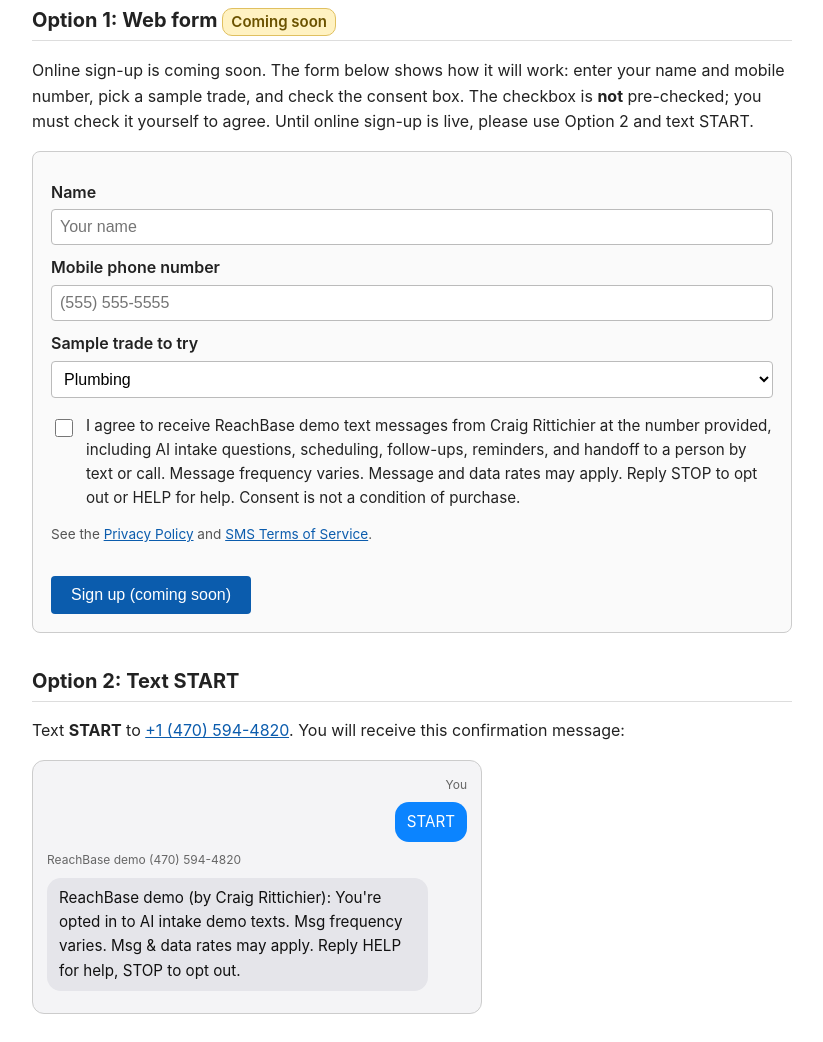
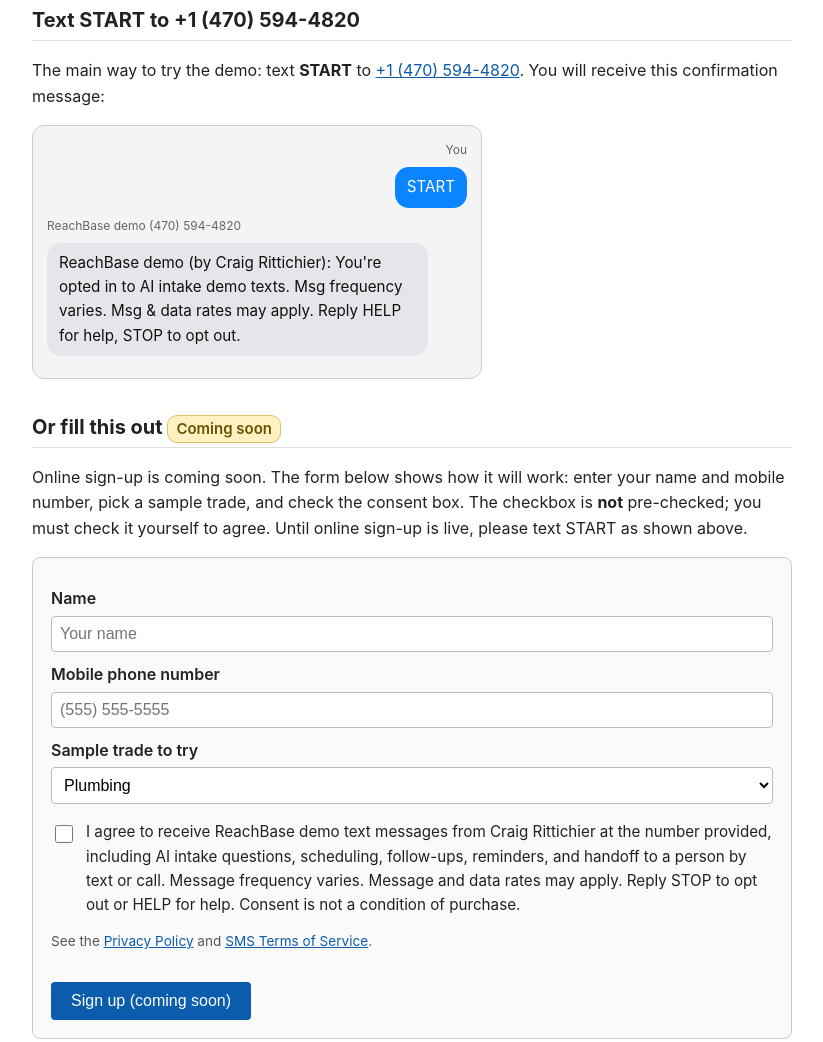
Before and after one commit to craigsrittichier/reachbase-legal, a plain HTML site: page opt-in.html in a window 1280 px wide. Shown: the part 538-1580 px from the top of the page, without its empty margins (228-1051 px from the left). Drawn offline with Linux system fonts and the light colour scheme.

Commit message:
Opt-in page: make texting START the primary method

```diff
--- a/opt-in.html
+++ b/opt-in.html
@@ -43,8 +43,18 @@
 <p><strong>Program disclosures:</strong> ReachBase demo texts from Craig Rittichier: AI intake questions, scheduling, follow-ups, reminders, and handoff to a person by text or call for the sample trade you choose. Message frequency varies. Message and data rates may apply. Reply STOP to opt out, HELP for help. Consent is not a condition of purchase. Phone numbers are never purchased or shared. Mobile opt-in data and consent are not shared with third parties or affiliates for marketing or promotional purposes. See the <a href="privacy.html">Privacy Policy</a> and <a href="terms.html">SMS Terms of Service</a>.</p>
 </div>
 
-<h2>Option 1: Web form <span class="soon">Coming soon</span></h2>
-<p>Online sign-up is coming soon. The form below shows how it will work: enter your name and mobile number, pick a sample trade, and check the consent box. The checkbox is <strong>not</strong> pre-checked; you must check it yourself to agree. Until online sign-up is live, please use Option 2 and text START.</p>
+<h2>Text START to +1 (470) 594-4820</h2>
+<p>The main way to try the demo: text <strong>START</strong> to <a href="sms:+14705944820">+1 (470) 594-4820</a>. You will receive this confirmation message:</p>
+
+<div class="sms" aria-label="Example opt-in text conversation">
+  <p class="who r">You</p>
+  <div class="bubble out">START</div>
+  <p class="who">ReachBase demo (470) 594-4820</p>
+  <div class="bubble in">ReachBase demo (by Craig Rittichier): You're opted in to AI intake demo texts. Msg frequency varies. Msg &amp; data rates may apply. Reply HELP for help, STOP to opt out.</div>
+</div>
+
+<h2>Or fill this out <span class="soon">Coming soon</span></h2>
+<p>Online sign-up is coming soon. The form below shows how it will work: enter your name and mobile number, pick a sample trade, and check the consent box. The checkbox is <strong>not</strong> pre-checked; you must check it yourself to agree. Until online sign-up is live, please text START as shown above.</p>
 
 <form id="optin" novalidate>
   <label class="field" for="name">Name</label>
@@ -65,16 +75,6 @@
   <button type="submit">Sign up (coming soon)</button>
   <div class="thanks" id="thanks" role="status">Online sign-up is coming soon. Nothing was submitted. In the meantime, text <strong>START</strong> to <a href="sms:+14705944820">+1 (470) 594-4820</a> to try the demo.</div>
 </form>
-
-<h2>Option 2: Text START</h2>
-<p>Text <strong>START</strong> to <a href="sms:+14705944820">+1 (470) 594-4820</a>. You will receive this confirmation message:</p>
-
-<div class="sms" aria-label="Example opt-in text conversation">
-  <p class="who r">You</p>
-  <div class="bubble out">START</div>
-  <p class="who">ReachBase demo (470) 594-4820</p>
-  <div class="bubble in">ReachBase demo (by Craig Rittichier): You're opted in to AI intake demo texts. Msg frequency varies. Msg &amp; data rates may apply. Reply HELP for help, STOP to opt out.</div>
-</div>
 
 <h2>How to opt out</h2>
 <p>Reply <strong>STOP</strong> to any message at any time. You will receive one final confirmation and no further messages:</p>
```
Also changed, not shown: opt-in-screenshot.png.
